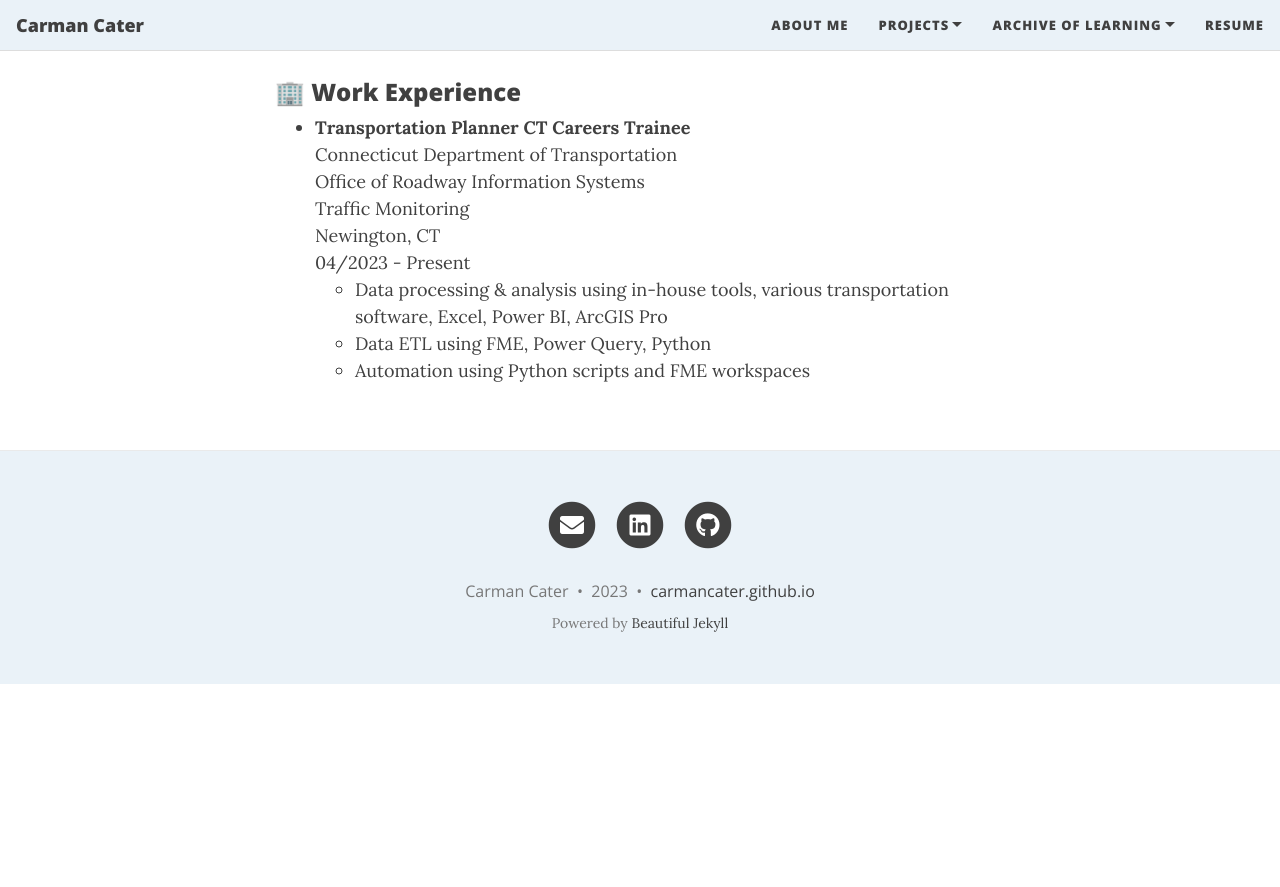
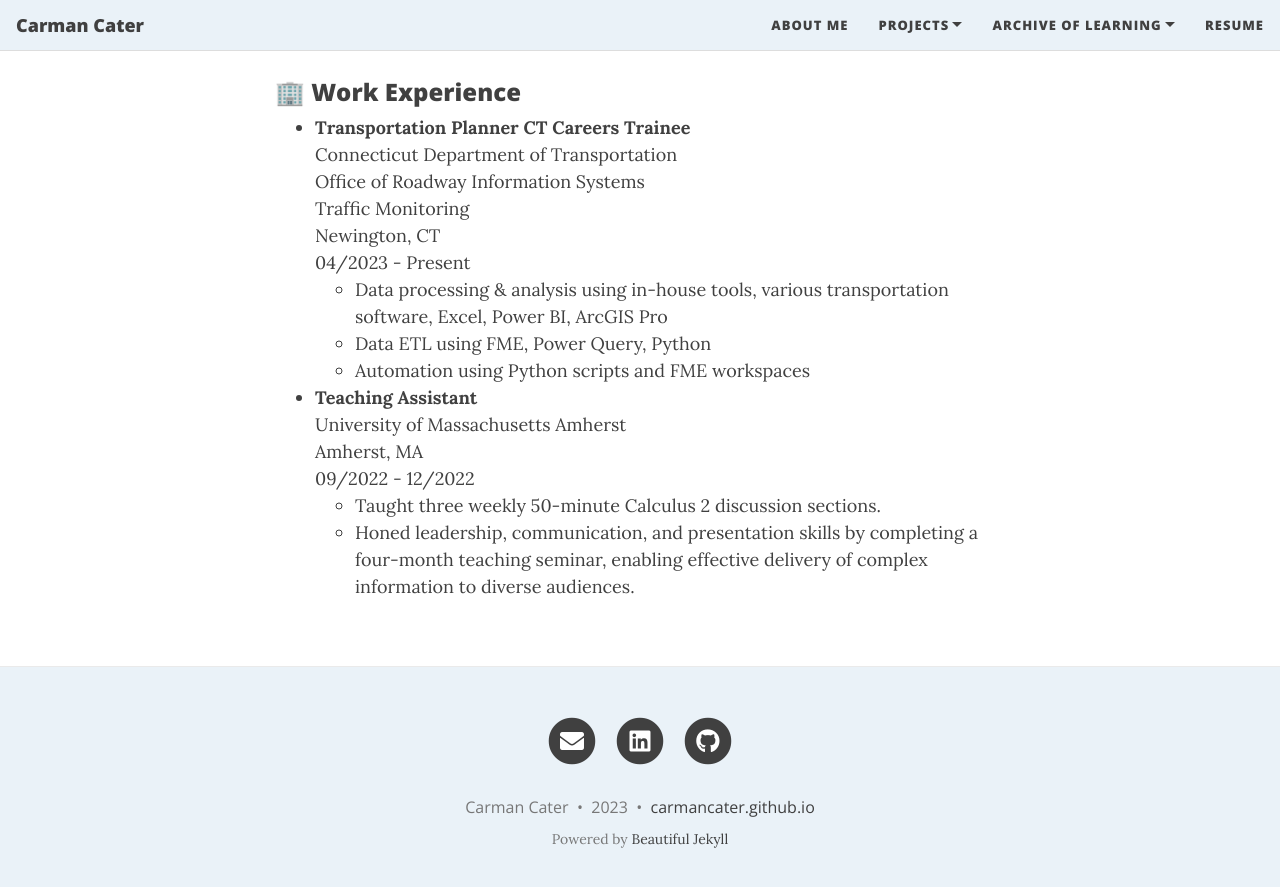
Before and after one commit to carmancater/carmancater.github.io, a Jekyll site: the page built from resume.md, in a window 1280 px wide and 900 px high, scrolled down 546 px. Shown: the top 887 px of the window. Built offline with Jekyll 4.4.1, drawn with Linux system fonts in a browser that asks for light colours; nearby versions of some CDN libraries; emoji names are drawn with the system emoji font; before the commit the page ends 1230 px from its top, so only the background shows below that.

Commit message:
Update resume.md

```diff
--- a/resume.md
+++ b/resume.md
@@ -27,3 +27,10 @@ Newington, CT
     - Data processing & analysis using in-house tools, various transportation software, Excel, Power BI, ArcGIS Pro
     - Data ETL using FME, Power Query, Python
     - Automation using Python scripts and FME workspaces
+
+- **Teaching Assistant**
+University of Massachusetts Amherst
+Amherst, MA
+09/2022 - 12/2022
+    - Taught three weekly 50-minute Calculus 2 discussion sections.
+    - Honed leadership, communication, and presentation skills by completing a four-month teaching seminar, enabling effective delivery of complex information to diverse audiences.
```
